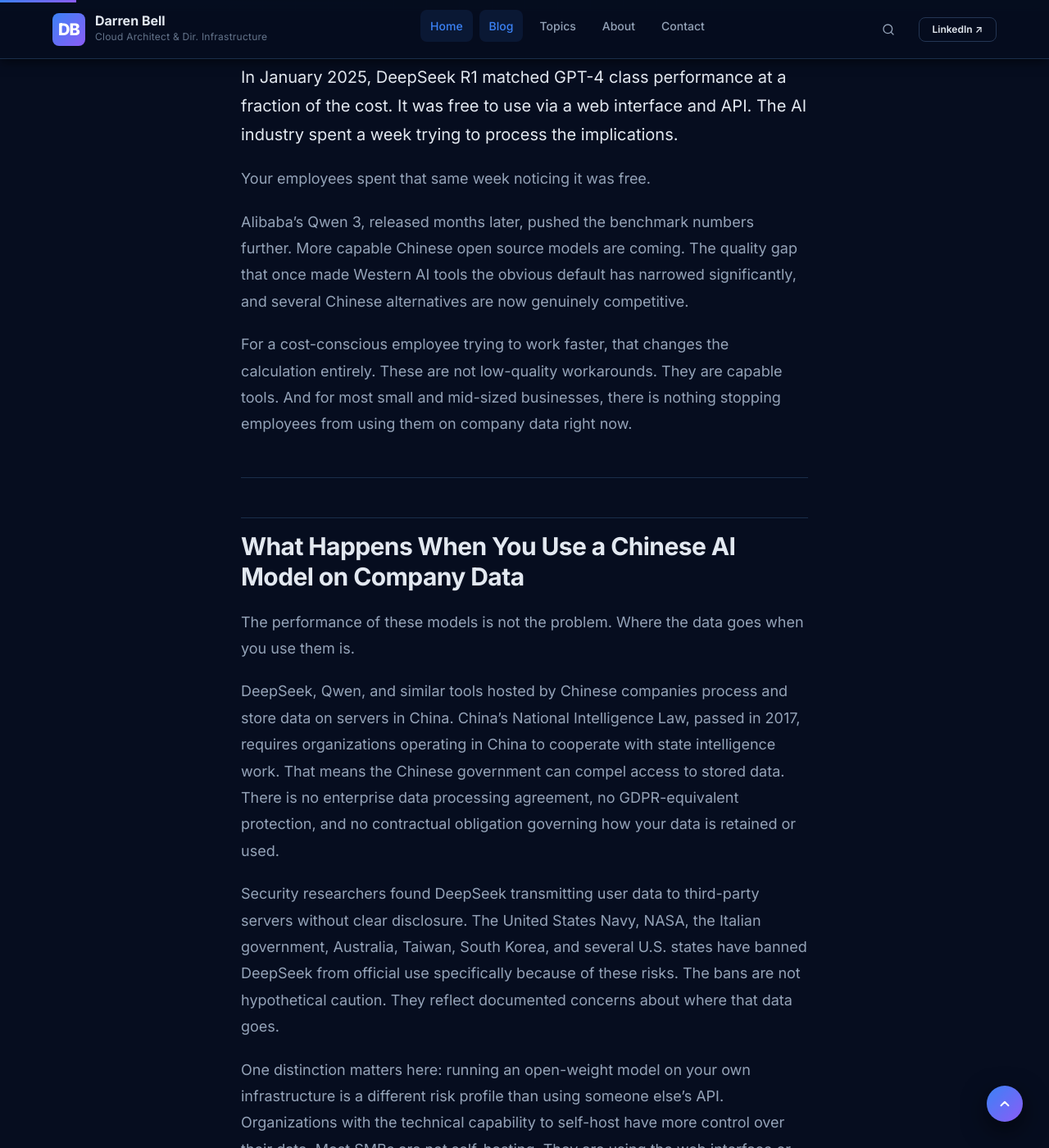
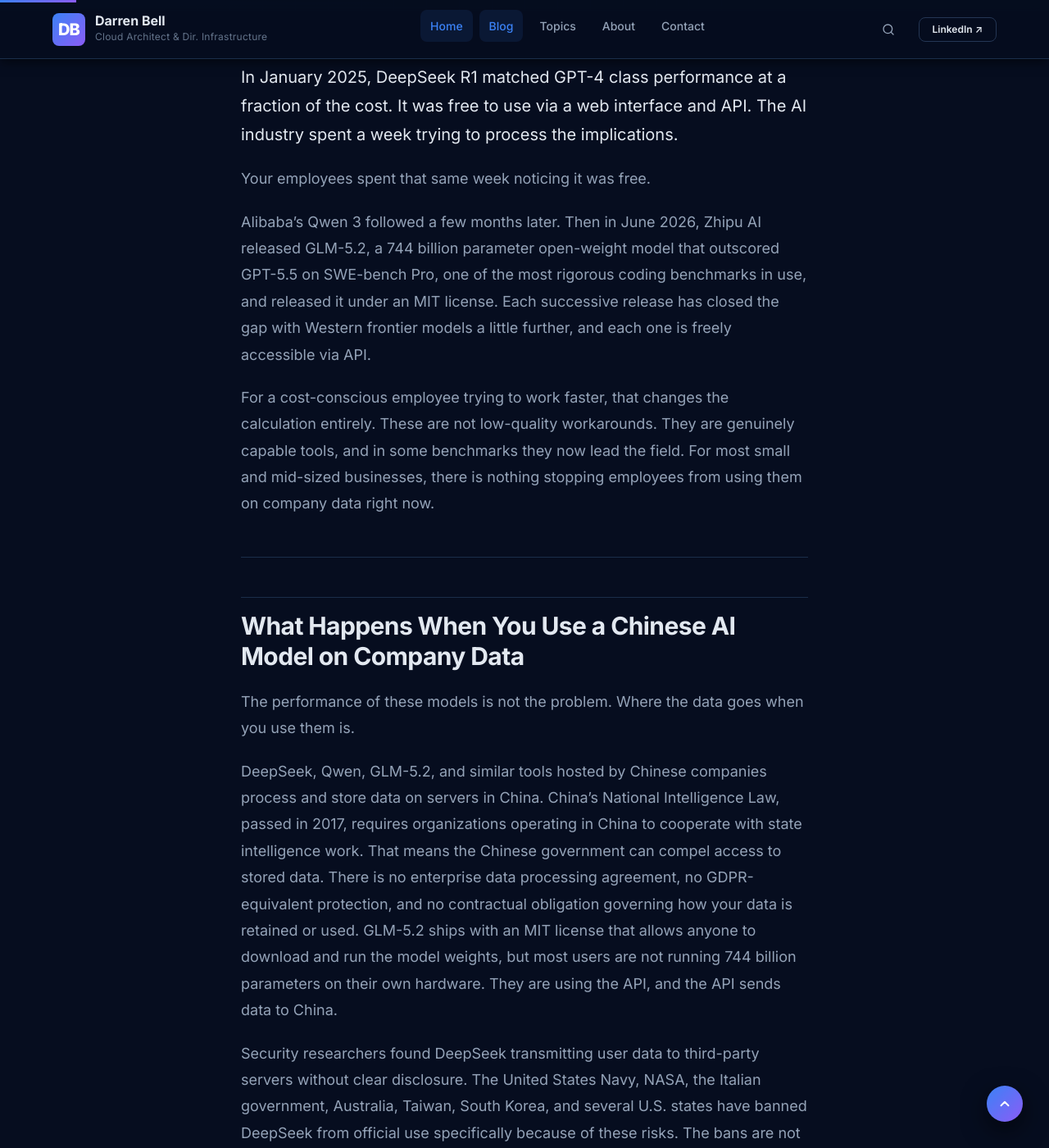
Before and after one commit to darrenbell09/DB_Blog, a Jekyll site: the page built from _posts/2026-04-11-ai-transformation-smb-copilot-adoption.md, in a window 1280 px wide and 1400 px high, scrolled down 431 px. Shown: the whole window at 82% size. Built offline with Jekyll 4.4.1, drawn with Linux system fonts in a browser that asks for light colours; comment, search, counter and statistics services are not loaded; some of the changed text lies outside the part shown.

Commit message:
Add GLM-5.2 to Chinese AI models section of AI post
GLM-5.2 released June 2026, outscores GPT-5.5 on SWE-bench Pro.
Strengthens the argument that Chinese open source models are now
genuinely frontier-competitive, not just affordable workarounds.
Clarifies MIT license vs API data risk distinction for this model.

```diff
--- a/_posts/2026-04-11-ai-transformation-smb-copilot-adoption.md
+++ b/_posts/2026-04-11-ai-transformation-smb-copilot-adoption.md
@@ -4,7 +4,7 @@ title: "Buying Copilot Licenses Isn't an AI Strategy"
 subtitle: "Chinese AI models are genuinely impressive and free to use. That makes governance more urgent, not less."
 date: 2026-04-11
 category: AI & Automation
-tags: [AI transformation, Microsoft Copilot, SMB, Microsoft 365, AI adoption, governance, data security, DeepSeek, Chinese AI]
+tags: [AI transformation, Microsoft Copilot, SMB, Microsoft 365, AI adoption, governance, data security, DeepSeek, Chinese AI, GLM]
 excerpt: "Chinese AI labs have closed the performance gap faster than most organizations expected. Free, capable models are now available to anyone with an internet connection. For small and mid-sized businesses without an AI governance framework, that changes the risk calculation significantly."
 ---
 
@@ -12,9 +12,9 @@ In January 2025, DeepSeek R1 matched GPT-4 class performance at a fraction of th
 
 Your employees spent that same week noticing it was free.
 
-Alibaba's Qwen 3, released months later, pushed the benchmark numbers further. More capable Chinese open source models are coming. The quality gap that once made Western AI tools the obvious default has narrowed significantly, and several Chinese alternatives are now genuinely competitive.
+Alibaba's Qwen 3 followed a few months later. Then in June 2026, Zhipu AI released GLM-5.2, a 744 billion parameter open-weight model that outscored GPT-5.5 on SWE-bench Pro, one of the most rigorous coding benchmarks in use, and released it under an MIT license. Each successive release has closed the gap with Western frontier models a little further, and each one is freely accessible via API.
 
-For a cost-conscious employee trying to work faster, that changes the calculation entirely. These are not low-quality workarounds. They are capable tools. And for most small and mid-sized businesses, there is nothing stopping employees from using them on company data right now.
+For a cost-conscious employee trying to work faster, that changes the calculation entirely. These are not low-quality workarounds. They are genuinely capable tools, and in some benchmarks they now lead the field. For most small and mid-sized businesses, there is nothing stopping employees from using them on company data right now.
 
 ---
 
@@ -22,9 +22,9 @@ For a cost-conscious employee trying to work faster, that changes the calculatio
 
 The performance of these models is not the problem. Where the data goes when you use them is.
 
-DeepSeek, Qwen, and similar tools hosted by Chinese companies process and store data on servers in China. China's National Intelligence Law, passed in 2017, requires organizations operating in China to cooperate with state intelligence work. That means the Chinese government can compel access to stored data. There is no enterprise data processing agreement, no GDPR-equivalent protection, and no contractual obligation governing how your data is retained or used.
+DeepSeek, Qwen, GLM-5.2, and similar tools hosted by Chinese companies process and store data on servers in China. China's National Intelligence Law, passed in 2017, requires organizations operating in China to cooperate with state intelligence work. That means the Chinese government can compel access to stored data. There is no enterprise data processing agreement, no GDPR-equivalent protection, and no contractual obligation governing how your data is retained or used. GLM-5.2 ships with an MIT license that allows anyone to download and run the model weights, but most users are not running 744 billion parameters on their own hardware. They are using the API, and the API sends data to China.
 
-Security researchers found DeepSeek transmitting user data to third-party servers without clear disclosure. The United States Navy, NASA, the Italian government, Australia, Taiwan, South Korea, and several U.S. states have banned DeepSeek from official use specifically because of these risks. The bans are not hypothetical caution. They reflect documented concerns about where that data goes.
+Security researchers found DeepSeek transmitting user data to third-party servers without clear disclosure. The United States Navy, NASA, the Italian government, Australia, Taiwan, South Korea, and several U.S. states have banned DeepSeek from official use specifically because of these risks. The bans are not hypothetical caution. They reflect documented concerns about where that data goes. The same legal framework that applies to DeepSeek applies to every Chinese-hosted model, regardless of how capable or how open the weights are.
 
 One distinction matters here: running an open-weight model on your own infrastructure is a different risk profile than using someone else's API. Organizations with the technical capability to self-host have more control over their data. Most SMBs are not self-hosting. They are using the web interface or the API, which means the data is leaving the building and going to servers in China with none of the enterprise protections that would govern an approved tool.
 
```
